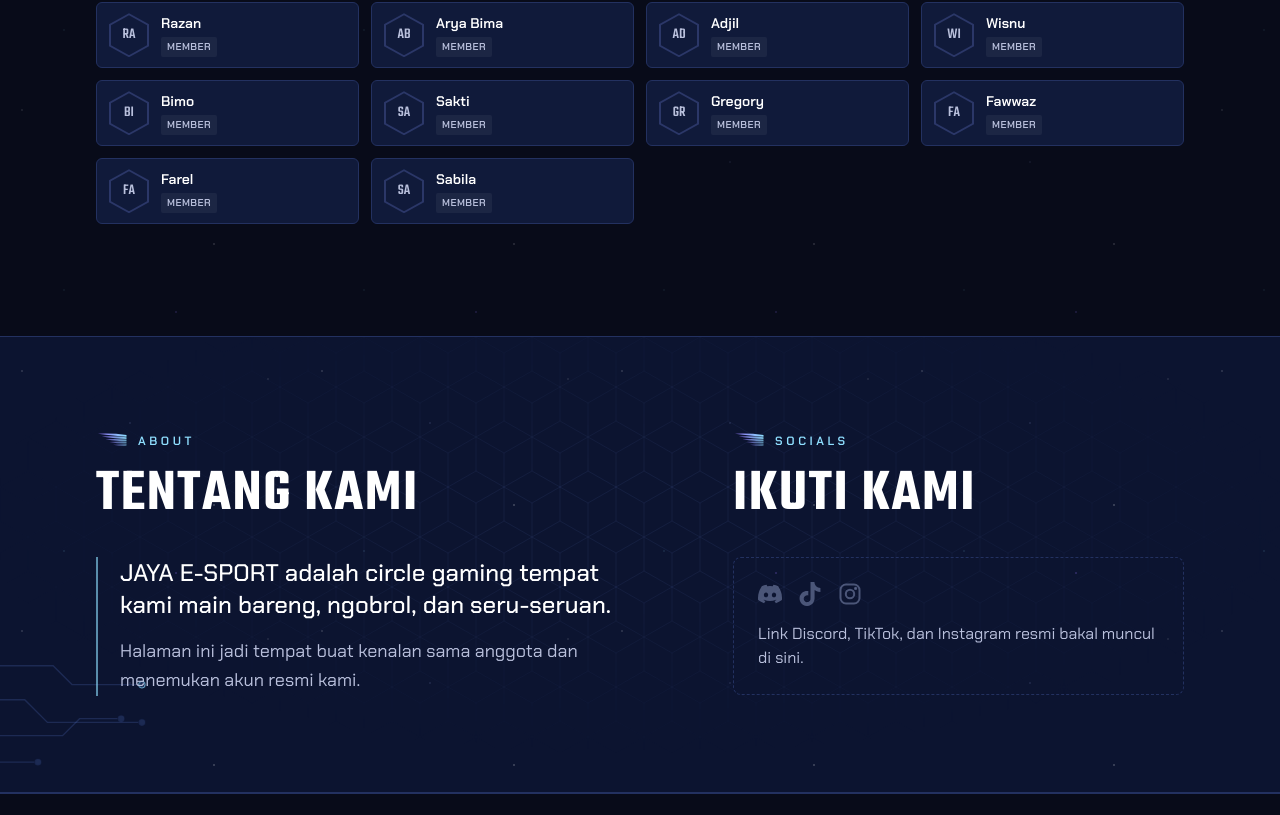
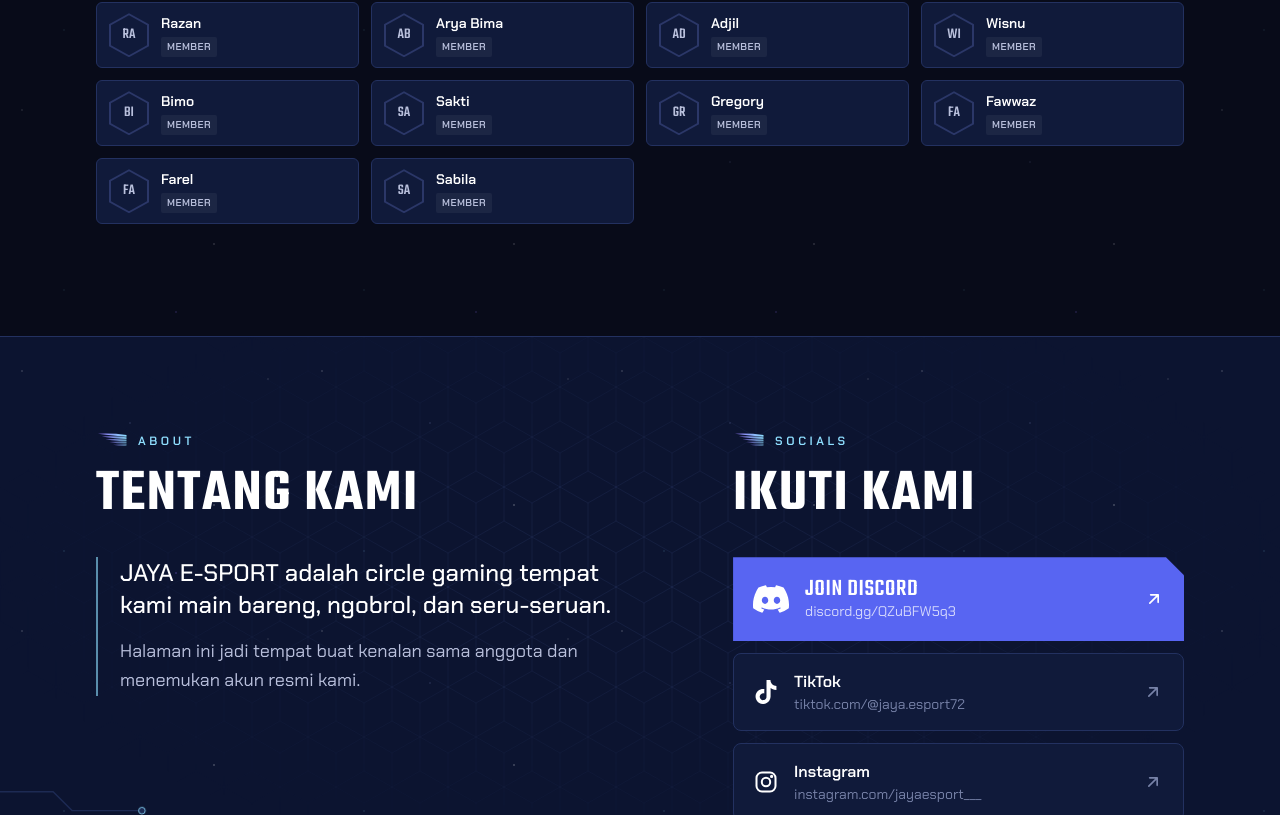
Before and after one commit to rafiakbarmuzaki/web-jaya, a React (Vite) app: page / in a window 1280 px wide. Shown: the part 1985-2800 px from the top of the page. Built offline with nearby package versions, Linux system fonts and the light colour scheme.

Commit message:
first commit

```diff
--- a/src/data/site.ts
+++ b/src/data/site.ts
@@ -27,8 +27,8 @@ export const site = {
   // Isi URL lengkap (diawali https://). Biarkan kosong '' kalau belum ada —
   // link yang kosong otomatis disembunyikan.
   socials: {
-    discord: '',
-    tiktok: '',
-    instagram: '',
+    discord: 'https://discord.gg/QZuBFW5q3',
+    tiktok: 'https://www.tiktok.com/@jaya.esport72?lang=id-ID',
+    instagram: 'https://www.instagram.com/jayaesport___/',
   },
 };
```
